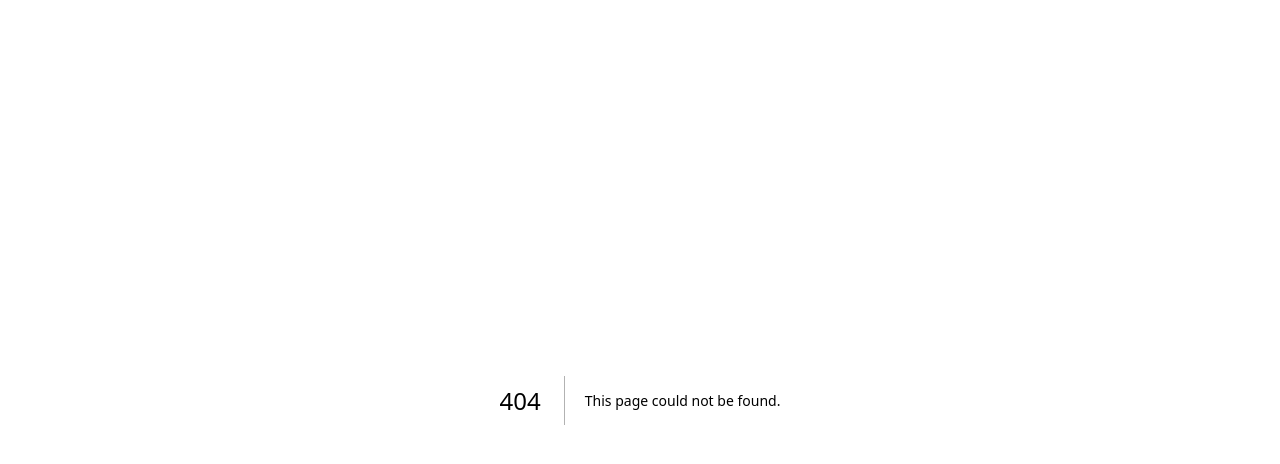
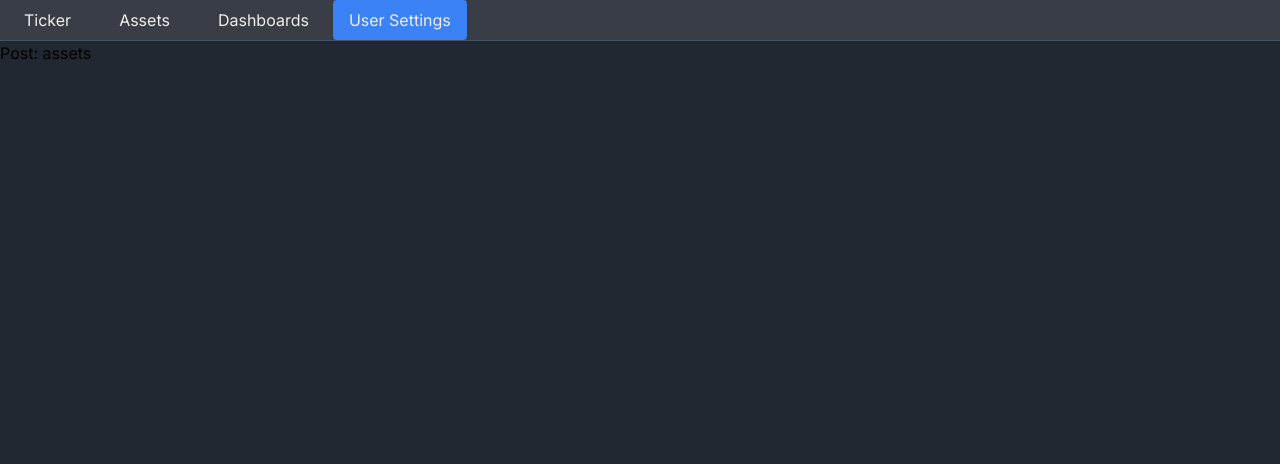
Before and after one commit to joelmce/tickr, a Next.js app: page /assets in a window 1280 px wide. Before the commit this address had no page. Shown: the top 464 px of the page. Built offline with nearby package versions, Linux system fonts and the light colour scheme.

Commit message:
Routes & navbar templating

```diff
--- /dev/null
+++ b/app/(dashboard)/[dashboard]/page.js
@@ -0,0 +1,7 @@
+async function getDashboard(id) {
+
+}
+
+export default async function Page({ params }) {
+  return <p>Post: {params.dashboard}</p>
+}
--- a/app/layout.js
+++ b/app/layout.js
@@ -1,3 +1,4 @@
+import NavBar from '@/components/navigation/NavBar'
 import './globals.css'
 import { Inter } from 'next/font/google'
 
@@ -11,7 +12,9 @@ export const metadata = {
 export default function RootLayout({ children }) {
   return (
     <html lang="en">
-      <body className={inter.className}>{children}</body>
+      <body className={inter.className}>
+        <NavBar/>
+        {children}</body>
     </html>
   )
 }
--- a/app/page.js
+++ b/app/page.js
@@ -4,7 +4,6 @@ import Image from "next/image";
 export default function Home() {
   return (
     <>
-      <NavBar />
     </>
   );
 }
```
